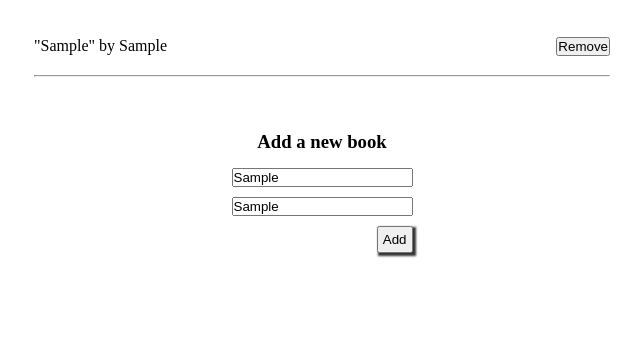
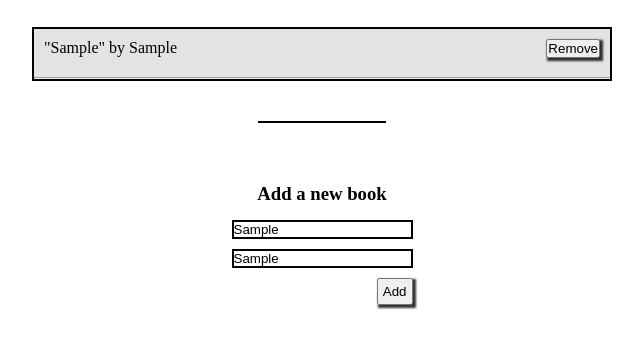
Before and after one commit to Nessrine88/Awesome.Books.github.io, a website: page index.html in a window 1280 px wide. Both pictures are taken after typing "Sample", "Sample" into the empty fields and a click on the button "Add". Shown: the part 90-438 px from the top of the page, without its empty margins (318-961 px from the left). Drawn offline with Linux system fonts and the light colour scheme.

Commit message:
added css style and alternate background color in js

```diff
--- a/index.html
+++ b/index.html
@@ -11,14 +11,17 @@
 
 <h1>All Awesome Books</h1>
 <div id="displayedBooks">
+
+
 </div>
-<br><br><br>
+
+<div class="line"></div>
 <div id="form">
   <h3>Add a new book</h3>
   <input id = "title" type="text" placeholder="Title...">
-  <!-- <br><br> -->
+
   <input id = "author" type="text" placeholder="Author...">
-  <!-- <br><br> -->
+
   <button id="addBtn">Add</button>
 </div>
 <script src="main.js"></script>
--- a/main.js
+++ b/main.js
@@ -1,3 +1,5 @@
+/* eslint-disable max-classes-per-file */
+/* eslint-disable no-use-before-define */
 class Book {
   constructor(title, author) {
     this.title = title;
@@ -22,11 +24,13 @@ class BookCollection {
 
   displayBooks() {
     this.displayedBooks.innerHTML = '';
+    let i = 0;
 
     this.books.forEach((book) => {
       const div = document.createElement('div');
       div.innerHTML = `
-        <p>\"${book.title}\"&nbsp;by&nbsp;${book.author}&nbsp;<button class="removeBtn">Remove</button><p>
+
+        <p>"${book.title}"&nbsp;by&nbsp;${book.author}&nbsp;<button class="removeBtn">Remove</button><p>
         <hr>
       `;
 
@@ -37,6 +41,14 @@ class BookCollection {
       });
 
       div.classList.add('div1');
+
+      if (i % 2 === 0) {
+        div.style.backgroundColor = '#e4e2e2';
+      } else {
+        div.style.backgroundColor = 'white';
+      }
+
+      i += 1;
       this.displayedBooks.appendChild(div);
     });
   }
@@ -52,7 +64,7 @@ class BookCollection {
     this.books = this.books.filter((b) => b !== book);
     localStorage.setItem('books', JSON.stringify(this.books));
   }
+
 }
 
-// Create an instance of the BookCollection class
 const bookCollection = new BookCollection();
--- a/style.css
+++ b/style.css
@@ -1,4 +1,4 @@
-/* CSS RULES */
+
 * {
   margin: 0;
   padding: 0;
@@ -17,16 +17,22 @@ h2 {
 p {
   padding-top: 10px;
   padding-bottom: 5px;
+  padding-left: 10px;
 }
 
 h3 {
   margin-bottom: 15px;
+  margin-top: 20px;
 }
 
 #displayedBooks {
   width: 45%;
   margin-right: auto;
   margin-left: auto;
+  border: 2px solid;
+  margin-bottom: 30px;
+  max-height: 50vh;
+  overflow-y:scroll;
 }
 
 #form {
@@ -42,6 +48,8 @@ h3 {
 #addBtn {
   align-self: flex-end;
   justify-content: flex-end;
+  padding: 4px;
+  box-shadow: 2px 2px 2px 1px rgba(0, 0, 0, 0.8);
 }
 
 .div1 {
@@ -52,7 +60,8 @@ h3 {
 .removeBtn {
   text-align: right;
   position: absolute;
-  right: 0;
+  right: 10px;
+  box-shadow: 2px 2px 2px 1px rgba(0, 0, 0, 0.8);
 }
 
 #title {
@@ -63,7 +72,21 @@ h3 {
   margin-bottom: 10px;
 }
 
-#addBtn {
-  padding: 4px;
-  box-shadow: 2px 2px 2px 1px rgba(0, 0, 0, 0.8);
+input {
+  border: 2px solid black;
 }
+
+.line {
+  width: 10%;
+  height: 2px;
+  background-color: black;
+  margin: 40px auto;
+}
+
+.even {
+  background-color: lightgrey;
+}
+
+.odd {
+  background-color: white;
+}
```
